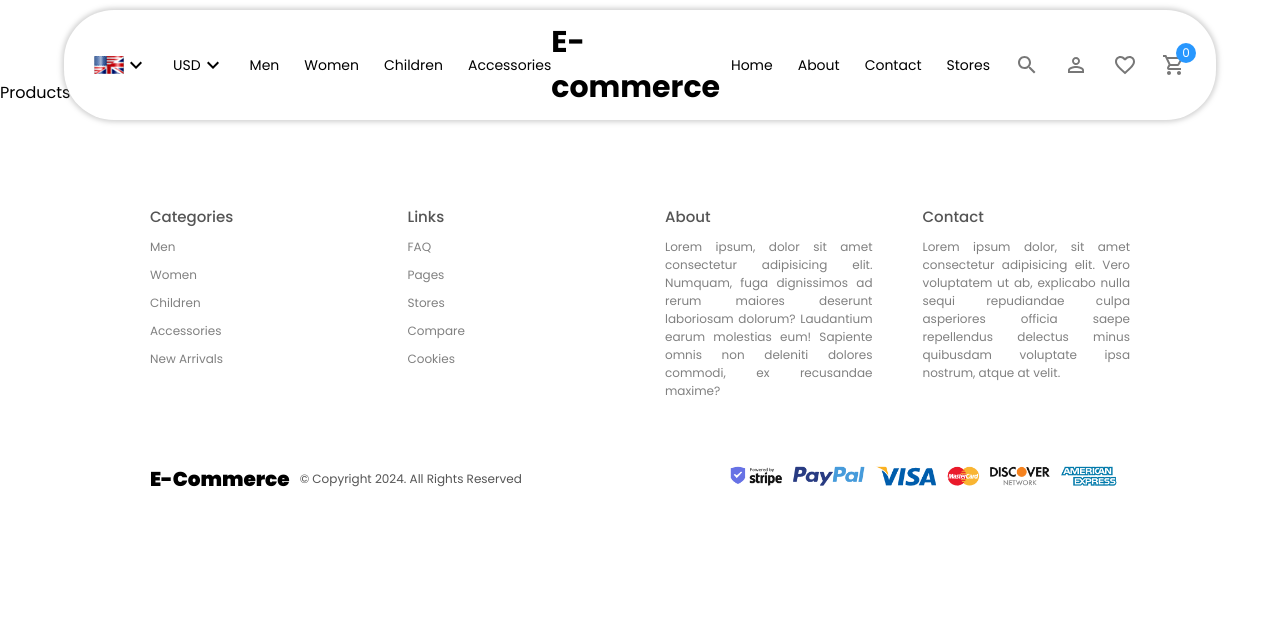
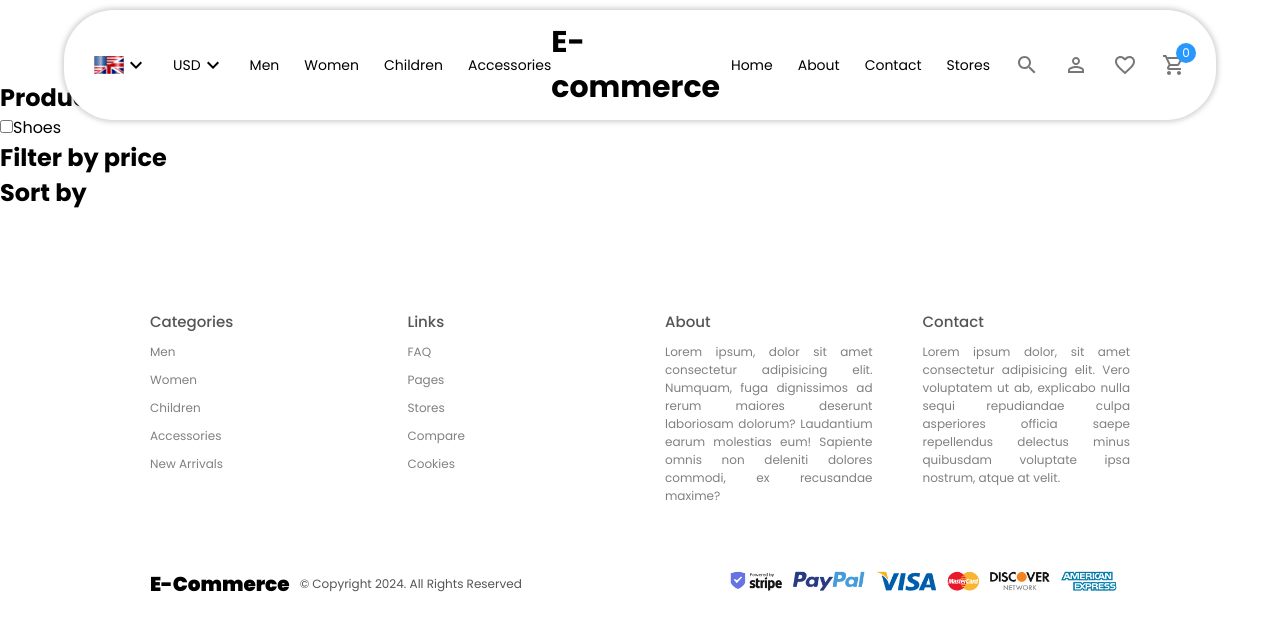
Before and after one commit to RizwanAhmed3000/E-commerce, a React (Create React App) app in the folder client/: page /products/1 in a window 1280 px wide. Shown: the top 630 px of the page. Built offline with nearby package versions, Linux system fonts and the light colour scheme.

Commit message:
products page start

```diff
--- a/client/src/Pages/Products/Products.jsx
+++ b/client/src/Pages/Products/Products.jsx
@@ -1,8 +1,27 @@
-import React from 'react'
+import './products.scss'
 
 const Products = () => {
     return (
-        <div>Products</div>
+        <div className='products'>
+            <div className="left">
+                <div className="filterItem">
+                    <h2>Product Categories</h2>
+                    <div className="inputItem">
+                        <input type="checkbox" id="1" value={1}/>
+                        <label htmlFor="1">
+                            Shoes
+                        </label>
+                    </div>
+                </div>
+                <div className="filterItem">
+                    <h2>Filter by price</h2>
+                </div>
+                <div className="filterItem">
+                    <h2>Sort by</h2>
+                </div>
+            </div>
+            <div className="right"></div>
+        </div>
     )
 }
 
```
Also changed, not shown: client/src/Pages/Products/products.scss (added).
